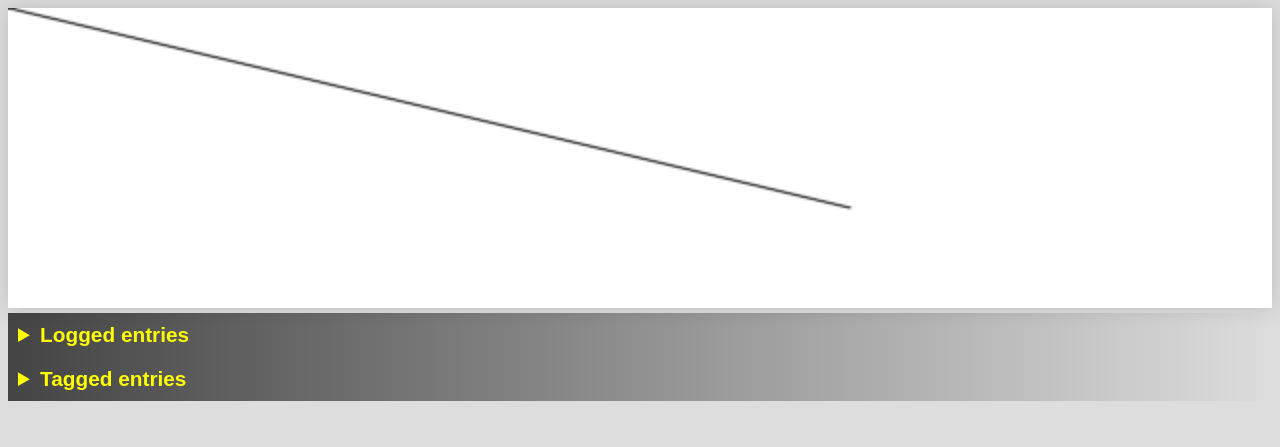
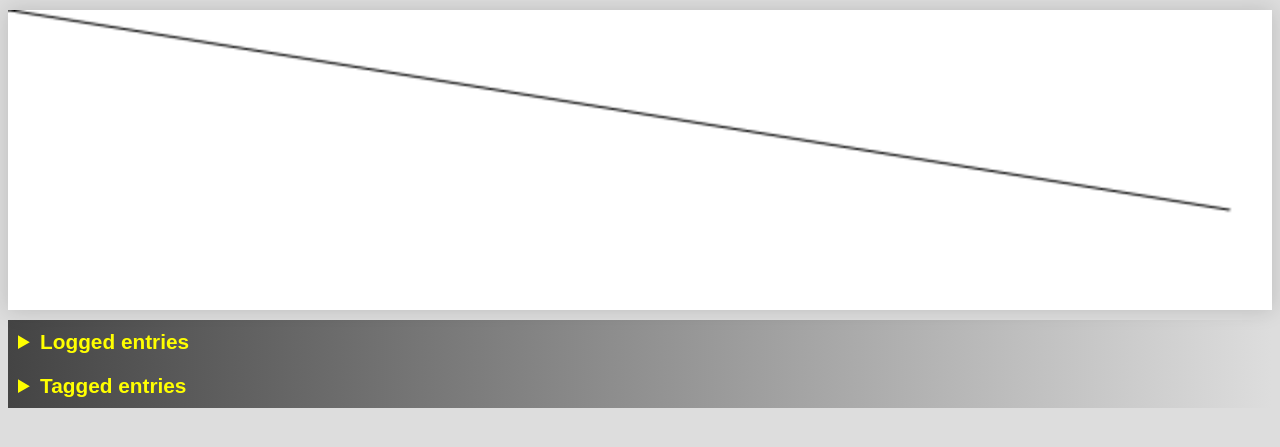
Before and after one commit to marcus-lundgren/mtag, a Flask app: page / in a window 1280 px wide. Shown: the part 52-499 px from the top of the page. Run offline with Flask 3, Linux system fonts and the light colour scheme.

Commit message:
Added basis for a multilayer canvas construct

```diff
--- a/mtag/web/static/css/styles.css
+++ b/mtag/web/static/css/styles.css
@@ -34,11 +34,21 @@ body {
     background-color: lightblue;
 }
 
-#timeline {
+#canvas-container {
+    position: relative;
+    width: 100%;
+    height: 300px;
+    margin: 10px 0;
+    box-shadow: 0 0 20px rgba(0, 0, 0, 0.15);
+}
+
+#canvas-container canvas {
+    position: absolute;
+    top: 0;
+    left: 0;
     width: 100%;
     height: 300px;
     margin: auto;
-    box-shadow: 0 0 20px rgba(0, 0, 0, 0.15);
 }
 
 table {
--- a/mtag/web/templates/index.html
+++ b/mtag/web/templates/index.html
@@ -4,7 +4,11 @@
 <!-- TODO!? -->
 {% endblock %}}
 {% block content %}
+
+<div id="canvas-container">
   <canvas id="timeline"></canvas>
+  <canvas id="overlay"></canvas>
+</div>
 
 <details>
   <summary>Logged entries</summary>
@@ -55,12 +59,40 @@
 </details>
 
 <script>
+  const canvasContainer = document.getElementById("canvas-container");
+
+  function overlayTimeline() {
       const canvas = document.getElementById('timeline');
       var ctx = canvas.getContext("2d");
       ctx.fillStyle = "#FFF";
       ctx.fillRect(0, 0, canvas.width, canvas.height);
+      ctx.beginPath();
       ctx.moveTo(0, 0);
-  ctx.lineTo(200, 100);
+      ctx.lineTo(canvas.width - 10, 100);
       ctx.stroke();
+  }
+
+  function overlayTest() {
+      const canvas = document.getElementById('overlay');
+      const ctx = canvas.getContext("2d");
+      new ResizeObserver(() => {
+          console.log("Resizing..");
+          canvas.width = canvasContainer.clientWidth;
+          canvas.height = canvasContainer.clientHeight;
+      }).observe(canvasContainer);
+
+      canvas.addEventListener("mousemove", (event) => {
+          const mouseX = event.offsetX;
+          ctx.clearRect(0, 0, canvas.width * 100, canvas.height);
+          ctx.strokeStyle = "#444";
+          ctx.beginPath();
+          ctx.moveTo(mouseX, 0);
+          ctx.lineTo(mouseX, canvas.height);
+          ctx.stroke();
+      })
+  }
+
+  overlayTimeline();
+  overlayTest();
 </script>
 {% endblock %}
```
Lines whose indentation alone changed are shown as unchanged.
